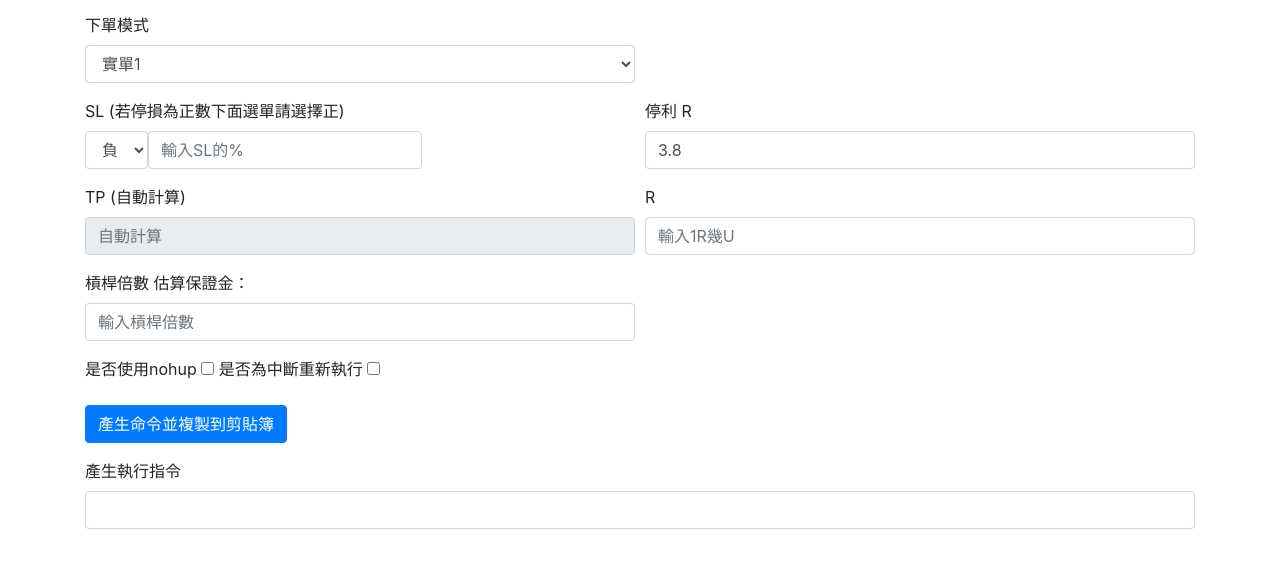
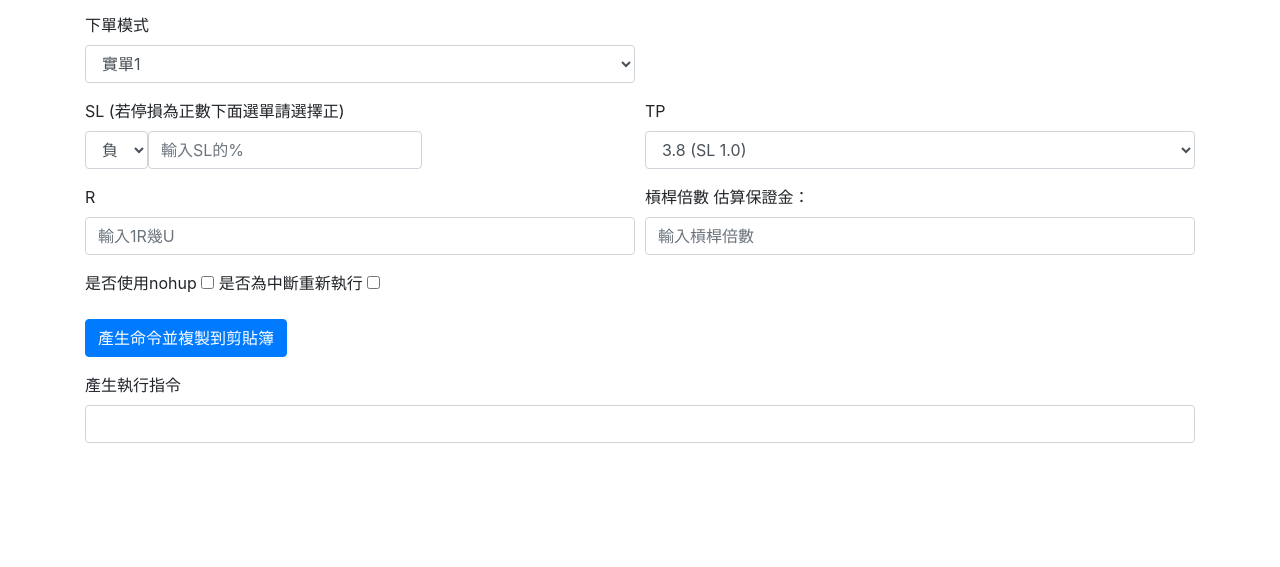
Before and after one commit to fishsquare69ok/Long-Short-Cmds-Generator, a plain HTML site: page index.html in a window 1280 px wide. Shown: the part 167-734 px from the top of the page. Drawn offline with nearby package versions, Linux system fonts and the light colour scheme.

Commit message:
20241103
1. 取消自動計算並拿掉停利R欄位
2. TP改為下拉式選單

```diff
--- a/index.html
+++ b/index.html
@@ -111,10 +111,10 @@
                 <div class="form-group col-md-6">
                     <label for="orderMode">下單模式</label>
                     <select class="form-control" id="orderMode">
-                        <option value="LS1.py" selected>實單1</option>
-                        <option value="LS2.py">實單2</option>
-                        <option value="LS3.py">實單3</option>
-                        <option value="LS_AIR.py">模擬單</option>
+                        <option value="SL1.py" selected>實單1</option>
+                        <option value="SL2.py">實單2</option>
+                        <option value="SL3.py">實單3</option>
+                        <option value="SL_AIR.py">模擬單</option>
                     </select>
                 </div>
             </div>
@@ -127,29 +127,31 @@
                             <option value="SL_Minus" selected>負</option>
                             <option value="SL_Plus">正</option>
                         </select>
-                        <input type="text" class="form-control" id="SL" placeholder="輸入SL的%" oninput="calculateTP()">
+                        <input type="text" class="form-control" id="SL" placeholder="輸入SL的%">
                     </div>
                 </div>
 
-                <!-- 新增 "停利 R" 輸入欄位，並預設為 3.8 -->
+                <!-- 將 TP 改為下拉式選單 -->
                 <div class="form-group col-md-6">
-                    <label for="takeProfitR">停利 R</label>
-                    <input type="text" class="form-control" id="takeProfitR" placeholder="輸入停利 R" value="3.8" oninput="calculateTP()">
+                    <label for="TP">TP</label>
+                    <select class="form-control" id="TP">
+                        <option value="3.2">3.2 (SL 0.8)</option>
+                        <option value="3.5">3.5 (SL 0.9)</option>
+                        <option value="3.8" selected>3.8 (SL 1.0)</option>
+                        <option value="4.1">4.1 (SL 1.1)</option>
+                        <option value="4.4">4.4 (SL 1.2)</option>
+                        <option value="4.7">4.7 (SL 1.3)</option>
+                        <option value="5">5 (SL 1.4)</option>
+                        <option value="5.3">5.3 (SL 1.5)</option>
+                    </select>
                 </div>
             </div>
 
             <div class="form-row">
                 <div class="form-group col-md-6">
-                    <label for="TP">TP (自動計算)</label>
-                    <input type="text" class="form-control" id="TP" placeholder="自動計算" readonly>
-                </div>
-                <div class="form-group col-md-6">
                     <label for="R">R</label>
                     <input type="text" class="form-control" id="R" placeholder="輸入1R幾U">
                 </div>
-            </div>
-
-            <div class="form-row">
                 <div class="form-group col-md-6">
                     <label for="Leverage">槓桿倍數</label>
                     <label for="Leverage" id="margin">估算保證金：</label>
@@ -158,7 +160,6 @@
             </div>
 
             <div class="form-row">
-                <!-- 修正 nohup 和中斷重新執行的控件 -->
                 <div class="form-group col-md-6">
                     <label for="nohup">是否使用nohup</label>
                     <input type="checkbox" id="nohup" value="true">
@@ -182,11 +183,10 @@
             const shortValue = localStorage.getItem('SL_short');
             const RValue = localStorage.getItem('SL_R');
             const SLValue = localStorage.getItem('SL_SL');
-            const TPValue = localStorage.getItem('SL_TP');
+            const TPValue = localStorage.getItem('SL_TP') || '3.8'; // 預設為3.8
             const nohupValue = localStorage.getItem('SL_nohup');
             const LeverageValue = localStorage.getItem('SL_Leverage');
             const orderModeValue = localStorage.getItem('SL_orderMode');
-            const takeProfitRValue = localStorage.getItem('SL_takeProfitR') || '3.8';  // 預設值為 3.8
             const isContValue = localStorage.getItem('SL_iscont') === 'true';
 
             // Set values in the form
@@ -198,20 +198,7 @@
             document.getElementById('nohup').checked = nohupValue === 'true';
             document.getElementById('iscont').checked = isContValue;
             document.getElementById('Leverage').value = LeverageValue;
-            document.getElementById('orderMode').value = orderModeValue || 'LS1.py';
-            document.getElementById('takeProfitR').value = takeProfitRValue;
-        }
-
-        function calculateTP() {
-            const SL = document.getElementById('SL').value;
-            const takeProfitR = document.getElementById('takeProfitR').value;
-
-            if (SL !== '' && takeProfitR !== '' && !isNaN(SL) && !isNaN(takeProfitR)) {
-                const TP = (SL * takeProfitR).toFixed(2);
-                document.getElementById('TP').value = TP;
-            } else {
-                document.getElementById('TP').value = '';  // 清空 TP 值
-            }
+            document.getElementById('orderMode').value = orderModeValue || 'SL1.py';
         }
 
         function concatenateAndCopy() {
@@ -219,7 +206,7 @@
             const short = document.getElementById('short').value;
             const R = document.getElementById('R').value;
             var SL = document.getElementById('SL').value;
-            const TP = document.getElementById('TP').value;
+            const TP = document.getElementById('TP').value; // 僅取 TP 的前部分
             const nohup = document.getElementById('nohup').checked;
             const Leverage = document.getElementById('Leverage').value;
             const margin = document.getElementById('margin');
@@ -254,7 +241,6 @@
             localStorage.setItem('SL_nohup', nohup);
             localStorage.setItem('SL_Leverage', Leverage);
             localStorage.setItem('SL_orderMode', orderMode);
-            localStorage.setItem('SL_takeProfitR', document.getElementById('takeProfitR').value);  // 保存停利 R
             localStorage.setItem('SL_iscont', iscont);
 
             if (isSLMinus === 'SL_Minus') {
```
